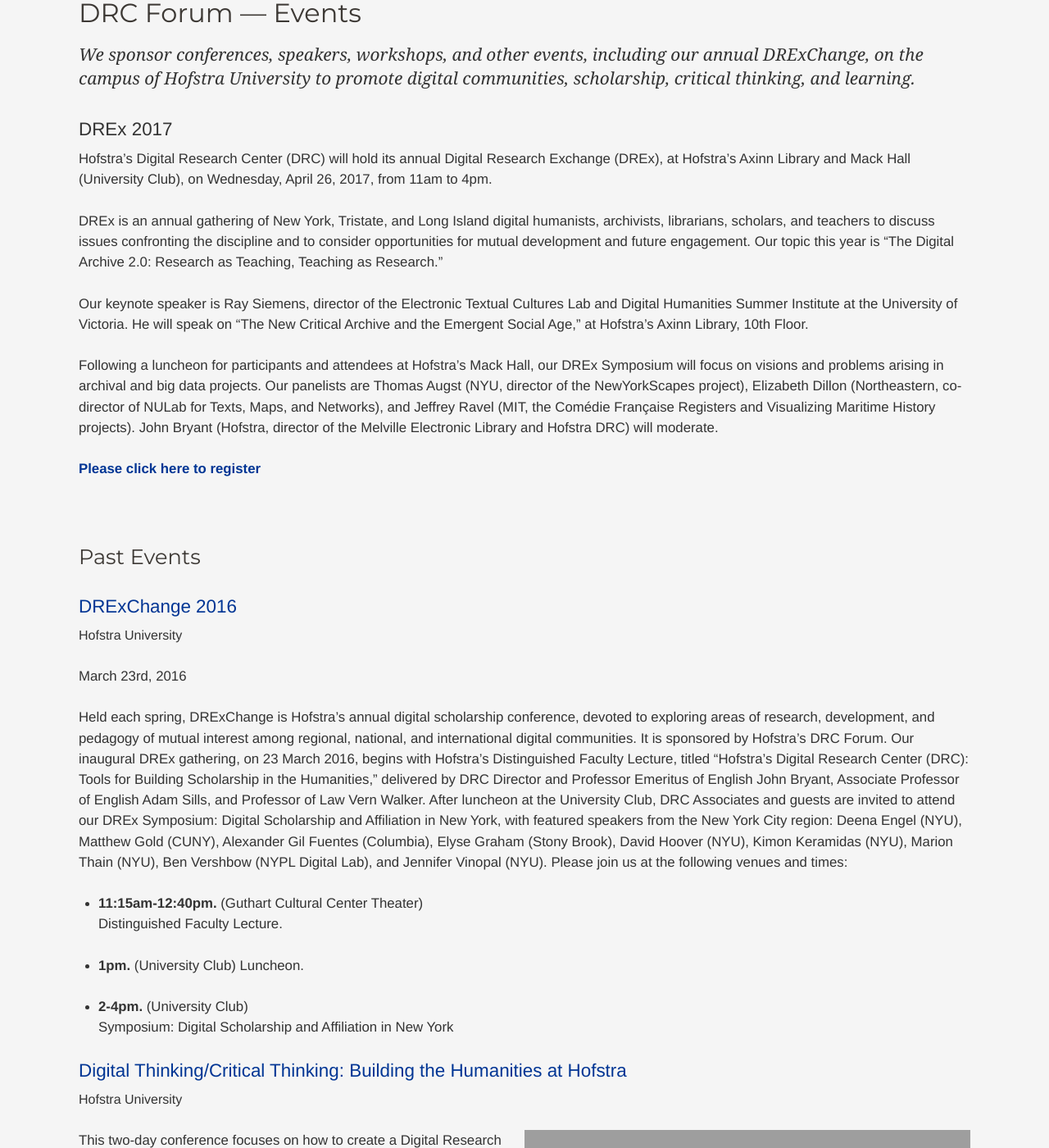
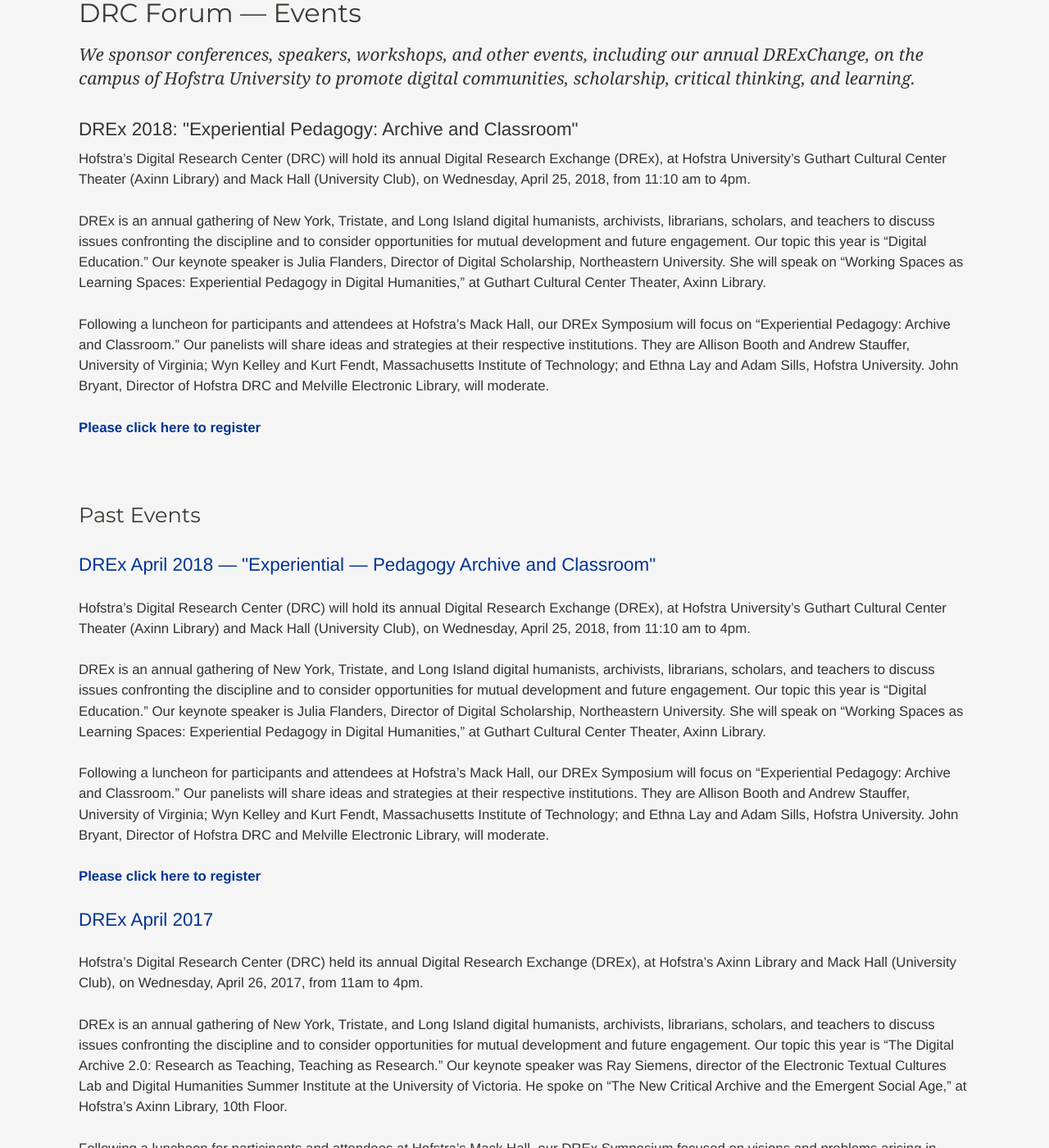
Before and after one commit to hofstra/drc, a Jekyll site: the page built from events.html, in a window 1280 px wide and 1400 px high, scrolled down 207 px. Shown: the whole window at 82% size. Built offline with Jekyll 4.4.1, drawn with Linux system fonts in a browser that asks for light colours; nearby versions of some CDN libraries; some of the changed text lies outside the part shown; grey boxes are pictures that could not be loaded.

Commit message:
Update site for DREx 2018.

```diff
--- a/_includes/events.html
+++ b/_includes/events.html
@@ -1,10 +1,10 @@
 <section class="events">
-<h3>DREx 2017</h3>
-<p>Hofstra’s Digital Research Center (DRC) will hold its annual Digital Research Exchange (DREx), at Hofstra’s Axinn Library and Mack Hall (University Club), on Wednesday, April 26, 2017, from 11am to 4pm.</p>
-<p>DREx is an annual gathering of New York, Tristate, and Long Island digital humanists, archivists, librarians, scholars, and teachers to discuss issues confronting the discipline and to consider opportunities for mutual development and future engagement. Our topic this year is “The Digital Archive 2.0: Research as Teaching, Teaching as Research.”</p>
-<p>Our keynote speaker is Ray Siemens, director of the Electronic Textual Cultures Lab and Digital Humanities Summer Institute at the University of Victoria. He will speak on “The New Critical Archive and the Emergent Social Age,” at Hofstra’s Axinn Library, 10th Floor.</p>
-<p>Following a luncheon for participants and attendees at Hofstra’s Mack Hall, our DREx Symposium will focus on visions and problems arising in archival and big data projects. Our panelists are Thomas Augst (NYU, director of the NewYorkScapes project), Elizabeth Dillon (Northeastern, co-director of NULab for Texts, Maps, and Networks), and Jeffrey Ravel (MIT, the Comédie Française Registers and Visualizing Maritime History projects). John Bryant (Hofstra, director of the Melville Electronic Library and Hofstra DRC) will moderate.</p>
-<p><a href="https://www.eventbrite.com/e/the-digital-archive-20-registration-32186636095?aff=drcblog"><strong>Please click here to register</strong></a></p>
+<h3>DREx 2018: "Experiential Pedagogy: Archive and Classroom"</h3>
+
+<p>Hofstra’s Digital Research Center (DRC) will hold its annual Digital Research Exchange (DREx), at Hofstra University’s Guthart Cultural Center Theater (Axinn Library) and Mack Hall (University Club), on Wednesday, April 25, 2018, from 11:10 am to 4pm.</p>
+<p>DREx is an annual gathering of New York, Tristate, and Long Island digital humanists, archivists, librarians, scholars, and teachers to discuss issues confronting the discipline and to consider opportunities for mutual development and future engagement. Our topic this year is “Digital Education.” Our keynote speaker is Julia Flanders, Director of Digital Scholarship, Northeastern University. She will speak on “Working Spaces as Learning Spaces: Experiential Pedagogy in Digital Humanities,” at Guthart Cultural Center Theater, Axinn Library.</p>
+<p>Following a luncheon for participants and attendees at Hofstra’s Mack Hall, our DREx Symposium will focus on “Experiential Pedagogy: Archive and Classroom.” Our panelists will share ideas and strategies at their respective institutions. They are Allison Booth and Andrew Stauffer, University of Virginia; Wyn Kelley and Kurt Fendt, Massachusetts Institute of Technology; and Ethna Lay and Adam Sills, Hofstra University. John Bryant, Director of Hofstra DRC and Melville Electronic Library, will moderate.</p>
+<p><a href="https://www.eventbrite.com/e/experiential-pedagogy-archive-and-classroom-tickets-44710785162?aff=drcblog"><strong>Please click here to register</strong></a></p>
 
 <h2 class="heading">Past Events</h2>
 {% assign events = site.categories.events %}
--- a/_layouts/home.html
+++ b/_layouts/home.html
@@ -114,8 +114,8 @@
         <div class="column-feature-wrapper" style="background: url('{{ site.baseurl }}/images/forum-home.jpg') no-repeat center center;">
           <div class="featured-category-header"><h1>Events</h1></div>
           <div class="column-feature">
-            <h2>DREx 2017</h2>
-            <p>Our annual Digital Research Exchange (DREx) takes place at Hofstra’s Axinn Library and Mack Hall on Wednesday, April 26, 2017, from 11am to 4pm.</p>
+            <h2>DREx 2018: "Experiential Pedagogy: Archive and Classroom"</h2>
+            <p>Our annual Digital Research Exchange (DREx) takes place at Hofstra’s Axinn Library and Mack Hall on Wednesday, April 25, 2018, from 11am to 4pm.</p>
             <p><a href="{{ site.baseurl }}/forum/"><button>Visit the Forum</button></a></p>
           </div>
         </div>
@@ -146,7 +146,7 @@
         <a href="{{ site.baseurl }}/blog/"><div class="featured-category-header"><h1>Blog</h1></div></a>
         <div class="cards">
           {% assign posts = site.categories.blog  %}
-		  {% assign sortedPosts = posts | sort: 'date' %}
+		  {% assign sortedPosts = posts | sort: 'date desc' %}
 		  {% for post in sortedPosts limit:3 %}
 
 
```
Also changed, not shown: _posts/2017-03-02-drex2017.md (+4 -5 lines), _posts/2018-04-02-drex2018.md (added, +22 -0 lines).
